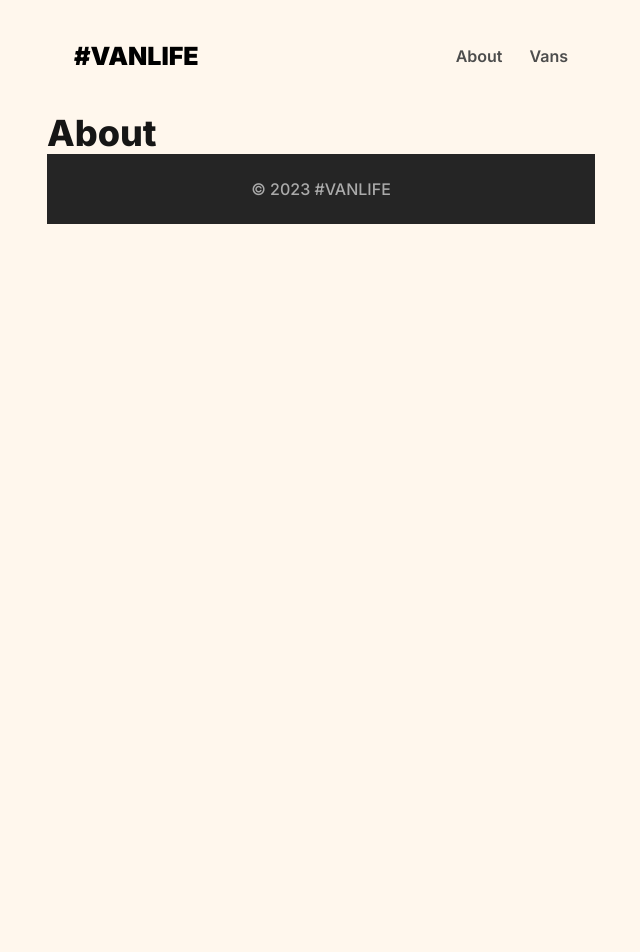
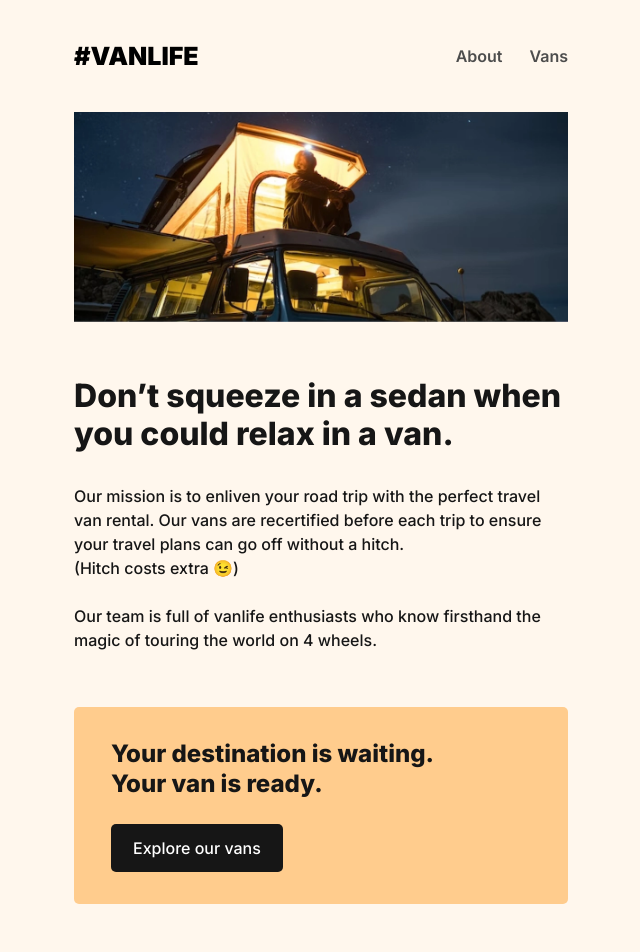
Before and after one commit to nathansoussana/vanlife, a React (Vite) app: page /about in a window 1280 px wide. Shown: the top 952 px of the page, without its empty margins (319-959 px from the left). Before the commit the page ends 800 px from the top, so only its background shows below. Built offline with nearby package versions, Linux system fonts and the light colour scheme.

Commit message:
Home and about pages ready, as well as navbar and footer

```diff
--- a/src/App.jsx
+++ b/src/App.jsx
@@ -4,7 +4,7 @@ import Footer from './components/Footer'
 import Home from './pages/Home'
 import About from './pages/About'
 
-function App() {
+export default function App() {
   return (
     <div className="global_container">
       <BrowserRouter>
@@ -18,5 +18,3 @@ function App() {
     </div>
   )
 }
-
-export default App
--- a/src/components/Footer.module.sass
+++ b/src/components/Footer.module.sass
@@ -1,8 +1,10 @@
 @use '../main'
 
 .content_container
-  padding: 23px
+  padding: 23px 27px
   display: flex
   justify-content: center
   background: main.$background-color-dark
   color: main.$font-color-light-grey
+  font-size: 14px
+  line-height: 23px
--- a/src/components/Navbar.jsx
+++ b/src/components/Navbar.jsx
@@ -11,7 +11,7 @@ export default function Navbar() {
           <Link to="/about" className={styles.menu_item}>
             About
           </Link>
-          <Link to="#" className={styles.menu_item}>
+          <Link to="/vans" className={styles.menu_item}>
             Vans
           </Link>
       </div>
--- a/src/main.sass
+++ b/src/main.sass
@@ -4,6 +4,7 @@ $font-color-light-grey: #AAA
 $background-color-light: #FFF7ED
 $background-color-dark: #252525
 $orange: #FF8C38
+$orange-light: #FFCC8D
 
 *
   margin: 0
@@ -27,19 +28,36 @@ h1
   font-weight: 800
   line-height: 42px
 
-ul
-  list-style: none
+h2
+  font-size: 32px
+  font-weight: 700
+  line-height: 38px
+
+h3
+  font-size: 24px
+  font-weight: 700
+  line-height: 30px
 
 a
   text-decoration: none
+
+img
+  max-width: 100%
 
 .btn
   display: flex
   justify-content: center
   align-items: center
-  height: 50px
+  padding: 12px 22px
+  border: none
   border-radius: 5px
+  color: #fff
+
+.btn_small
+  display: inline-block
 
 .btn_orange
   background: $orange
-  color: #fff
+
+.btn_black
+  background: $font-color-dark
--- a/src/pages/About.jsx
+++ b/src/pages/About.jsx
@@ -1,5 +1,31 @@
+import { Link } from 'react-router-dom'
+import styles from './About.module.sass'
+
 export default function About() {
   return (
-    <h1>About</h1>
+    <div className={styles.content_container}>
+      <img src="about_hero.webp" alt="" className={styles.img} />
+      <h2 className={styles.title}>
+        Don’t squeeze in a sedan when you could relax in a van.
+      </h2>
+      <p className={styles.text}>
+      Our mission is to enliven your road trip with the perfect travel van rental. Our vans are recertified before each trip to ensure your travel plans can go off without a hitch.
+      <br />
+      (Hitch costs extra 😉)
+      <br /><br />
+      Our team is full of vanlife enthusiasts who know firsthand the magic of touring the world on 4 wheels.
+      </p>
+
+      <div className={styles.featured}>
+        <h3 className={styles.featured_title}>
+          Your destination is waiting.
+          <br />
+          Your van is ready.
+        </h3>
+        <Link to="/vans" className="btn btn_small btn_black">
+          Explore our vans
+        </Link>
+      </div>
+    </div>
   )
 }
--- /dev/null
+++ b/src/pages/About.module.sass
@@ -0,0 +1,19 @@
+@use '../main'
+
+.content_container
+  padding: 0 27px 53px
+
+.title
+  margin-top: 49px
+
+.text
+  margin-top: 31px
+
+.featured
+  margin-top: 55px
+  background-color: main.$orange-light
+  padding: 32px 37px
+  border-radius: 5px
+
+.featured_title
+  margin-bottom: 25px
--- a/src/pages/Home.jsx
+++ b/src/pages/Home.jsx
@@ -1,3 +1,4 @@
+import { Link } from 'react-router-dom'
 import styles from './Home.module.sass'
 
 export default function Home() {
@@ -9,9 +10,9 @@ export default function Home() {
       <p className={styles.text}>
         Add adventure to your life by joining the #vanlife movement. Rent the perfect van to make your perfect road trip.
       </p>
-      <a href="#" className="btn btn_orange">
+      <Link to="/vans" className="btn btn_orange">
         Find your van
-      </a>
+      </Link>
     </div>
   )
 }
```
Also changed, not shown: public/about_hero.webp (added).
